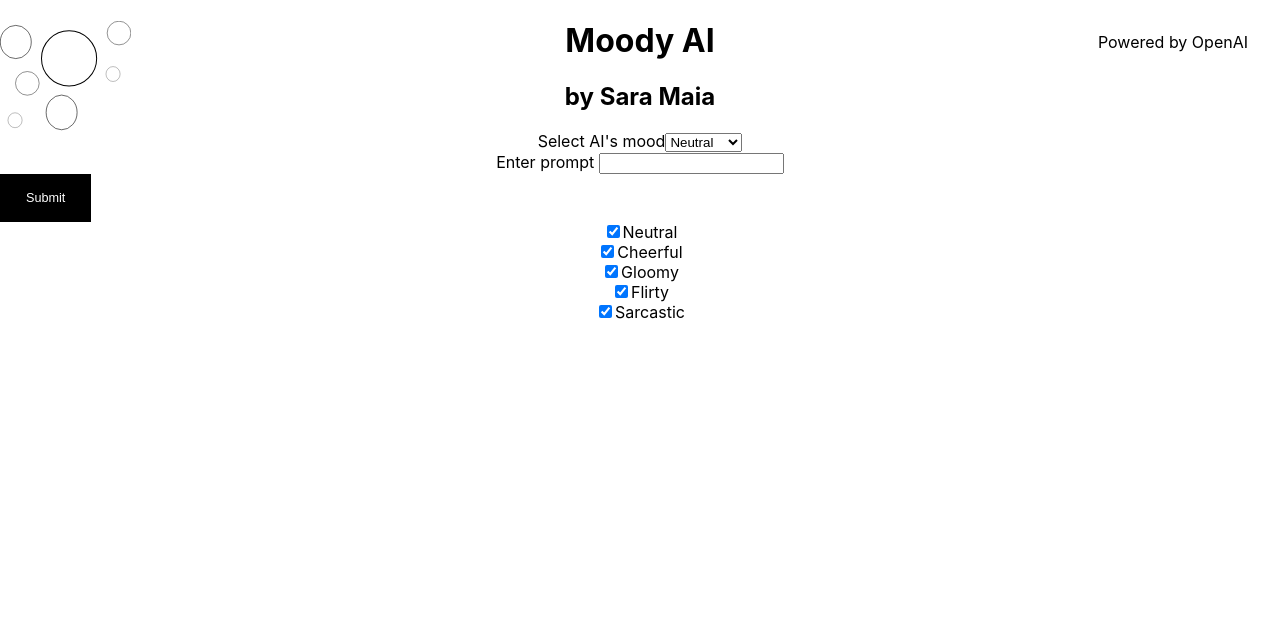
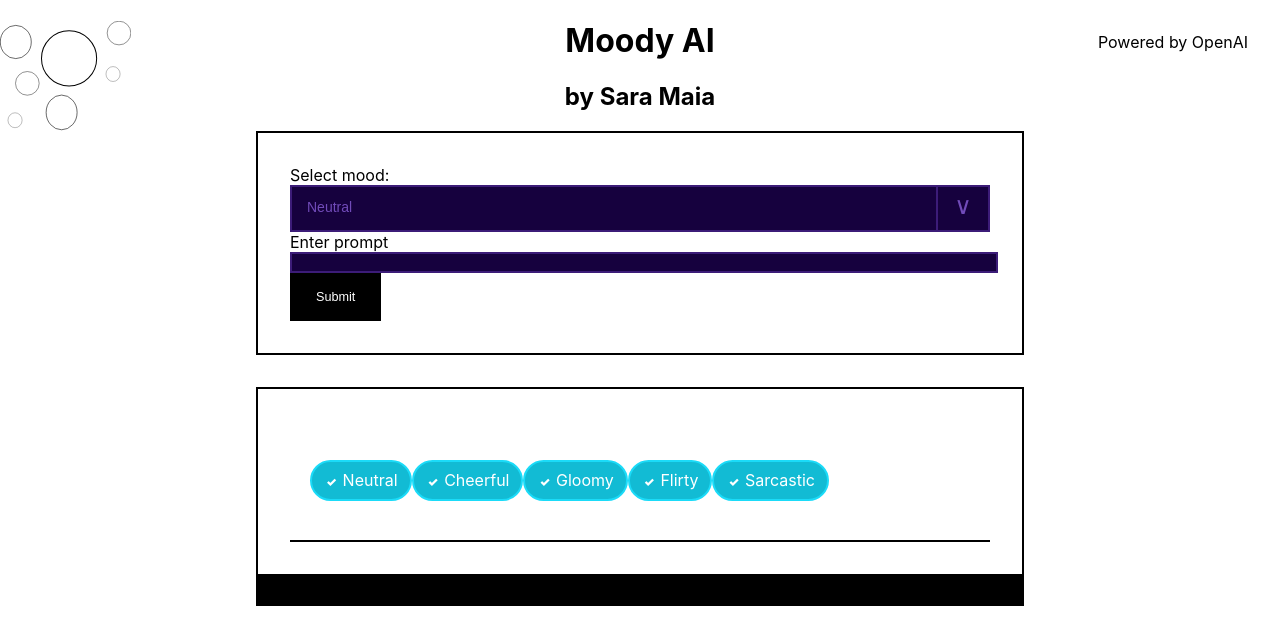
Before and after one commit to scmaia/openai-challenge, a React (Create React App) app: page / in a window 1280 px wide. Shown: the top 644 px of the page. Built offline with nearby package versions, Linux system fonts and the light colour scheme.

Commit message:
initial styling

```diff
--- a/src/App.scss
+++ b/src/App.scss
@@ -1,5 +1,5 @@
 .App {
-  text-align: center;
+
 }
 
 .App-header {
--- /dev/null
+++ b/src/Components/Form/Form.scss
@@ -0,0 +1,14 @@
+.form {
+    &__label {
+
+    }
+
+    &__field {
+        display: block;
+        width: 100%;
+        min-width: 180px;
+        margin: 0 auto;
+        border: 2px solid #3C1C78;
+        background-color: #16013E;
+    }
+}
--- a/src/Components/Form/Form.tsx
+++ b/src/Components/Form/Form.tsx
@@ -1,4 +1,4 @@
-// import './Form.scss';
+import './Form.scss';
 import Button from '../Button/Button';
 import React, {useState} from 'react';
 
@@ -23,7 +23,7 @@ const Form:React.FC<IFormProps> = ({ handleRequest }) => {
 
     return (
         <form className="form" onSubmit={handleSubmitForm}>
-            <label htmlFor='prompt'>Enter prompt </label>
+            <label htmlFor='prompt' className="form__label">Enter prompt </label>
             <input className='form__field' type='text' name='prompt' value={prompt} onChange={handlePromptChange} />
             <div className="form__buttons">
                 <Button text="Submit" type='submit'/>
--- a/src/Components/MoodSelector/MoodSelector.scss
+++ b/src/Components/MoodSelector/MoodSelector.scss
@@ -0,0 +1,60 @@
+@use '../../styles/partials/keyframes' as *;
+
+.mood {
+    &__header {
+        text-align: left;
+        margin: 0;
+    }
+
+    &__select {
+        position: relative;
+        display: block;
+        max-width: 100%;
+        min-width: 180px;
+        margin: 0 auto;
+        border: 2px solid #3C1C78;
+        background-color: #16013E;
+        --slice-0: inset(50% 50% 50% 50%);
+        --slice-1: inset(80% -6px 0 0);
+        --slice-2: inset(50% -6px 30% 0);
+        --slice-3: inset(10% -6px 85% 0);
+        --slice-4: inset(40% -6px 43% 0);
+        --slice-5: inset(80% -6px 5% 0);
+
+        &:hover {
+            animation: 0.1s glitch;
+            animation-timing-function: steps(2, end);
+        }
+
+        &::after {
+            position: absolute;
+            right: 0;
+            top: 0;
+            width: 50px;
+            height: 100%;
+            line-height: 38px;
+            content: '\2228';
+            text-align: center;
+            color: #714BB9;
+            font-size: 24px;
+            border-left: 2px solid #3C1C78;
+            pointer-events: none;
+        }
+    }
+
+    &__field {
+        border: none;
+        outline: none;
+        background: transparent;
+        -webkit-appearance: none;
+        -moz-appearance: none;
+        appearance: none;
+        border-radius: 0;
+        margin: 0;
+        display: block;
+        width: 100%;
+        padding: 12px 55px 15px 15px;
+        font-size: 14px;
+        color: #714BB9;
+    }
+}
--- a/src/Components/MoodSelector/MoodSelector.tsx
+++ b/src/Components/MoodSelector/MoodSelector.tsx
@@ -1,4 +1,4 @@
-// import './MoodSelector.scss';
+import './MoodSelector.scss';
 import { Moods } from "../../pages/Main/Main";
 
 interface IMoodSelectorProps {
@@ -14,12 +14,14 @@ const MoodSelector:React.FC<IMoodSelectorProps> = ({ mood, handleMoodChange }) =
 
     return (
         <form className="mood">
-            <label htmlFor='mood'> Select AI's mood</label>
-            <select className='mood__field' name="mood" value={mood} onChange={handleInputChange}>
-                {Object.entries(Moods).map(([key, value]) =>
-                    <option value={value} key={key}>{key}</option>
-                )}
-            </select>
+            <p className="mood__header">Select mood:</p>
+            <label htmlFor='mood' className="mood__select">
+                <select className='mood__field' name="mood" value={mood} onChange={handleInputChange}>
+                    {Object.entries(Moods).map(([key, value]) =>
+                        <option value={value} key={key}>{key}</option>
+                    )}
+                </select>
+            </label>
         </form>
     );
 };
--- /dev/null
+++ b/src/Components/ResponseCard/ResponseCard.scss
@@ -0,0 +1,7 @@
+.response {
+    border-top: 2px dashed black;
+
+    &:first-of-type {
+        border-top: none;
+    }
+}
--- a/src/Components/ResponseCard/ResponseCard.tsx
+++ b/src/Components/ResponseCard/ResponseCard.tsx
@@ -1,4 +1,4 @@
-// import './ResponseCard.scss';
+import './ResponseCard.scss';
 
 interface IRespondeCardProps {
     prompt:string;
--- a/src/pages/Main/Main.scss
+++ b/src/pages/Main/Main.scss
@@ -1,7 +1,94 @@
 .main {
+
+    &__header {
+        text-align: center;
+    }
+
     &__credits {
         position: absolute;
         top: 1rem;
         right: 2rem;
     }
+
+    &__section {
+        width: 60%;
+        max-width: 50rem;
+        min-width: 20rem;
+        margin: auto;
+        padding: 2rem;
+        box-sizing: border-box;
+        border: 2px solid black;
+    }
+
+    &__inputs {
+        margin-bottom: 2rem;
+    }
+
+    &__outputs {
+        border-bottom: none;
+        margin-bottom: 0;
+    }
+
+    &__filters {
+        list-style: none;
+        padding: 20px;
+    }
+
+    &__filter {
+        display: inline;
+    }
+
+    &__filter-label {
+        display: inline-block;
+        background-color: rgba(255, 255, 255, .9);
+        border: 2px solid rgba(139, 139, 139, .3);
+        color: #adadad;
+        border-radius: 25px;
+        white-space: nowrap;
+        margin: 3px 0px;
+        padding: 8px 12px;
+        cursor: pointer;
+
+        &::before {
+            display: inline-block;
+            font-style: normal;
+            font-variant: normal;
+            text-rendering: auto;
+            font-weight: 900;
+            font-size: 12px;
+            padding: 2px 6px 2px 2px;
+            content: "\271B";
+        }
+    }
+
+    &__filter-input {
+        display: absolute;
+        position: absolute;
+        opacity: 0;
+
+        &:checked + .main__filter-label{
+            border: 2px solid #1bdbf8;
+            background-color: #12bbd4;
+            color: #fff;
+        }
+
+        &:checked + .main__filter-label::before {
+            content: "\2713";
+        }
+    }
+
+    &__responses {
+        border-top: 2px solid black;
+        position: relative;
+    }
+
+    &__jagged {
+        height: 2rem;
+        background-color: black;
+        width: 60%;
+        max-width: 50rem;
+        min-width: 20rem;
+        margin: auto;
+        margin-bottom: 4rem;
+    }
 }
--- a/src/pages/Main/Main.tsx
+++ b/src/pages/Main/Main.tsx
@@ -6,6 +6,7 @@ import Decoration from '../../components/Decoration/Decoration';
 import MoodSelector from '../../components/MoodSelector/MoodSelector';
 import Form from '../../components/Form/Form';
 import ResponseCard from '../../components/ResponseCard/ResponseCard';
+// import typewritterLeft from '../../assets/imgs/typewritter-left.svg';
 
 const API_URL="https://api.openai.com/v1/engines/text-davinci-002/completions";
 
@@ -136,37 +137,40 @@ const Main:React.FC = () => {
 
     return (
         <div className="main">
-            <header>
+            <header className="main__header">
                 <Decoration mood={mood}/>
                 <h1>Moody AI</h1>
                 <h2>by Sara Maia</h2>
                 <p className='main__credits'>Powered by OpenAI</p>
             </header>
             <main>
-                <section>
+                <section className="main__inputs main__section">
                     <MoodSelector handleMoodChange={handleMoodChange} mood={mood}/>
                     {loading
                         ? <p>processing...</p>
                         : <Form handleRequest={handleRequest} />
                     }
                 </section>
-                <section>
+                <section className="main__outputs main__section">
                     <div>
-                        <form>
+                        <ul className='main__filters'>
                             {Object.entries(Moods).map(([key, value]: [string, Moods]) =>
-                                <div key={`checkbox-${key}`}>
+                                <li key={`checkbox-${key}`} className='main__filter'>
                                     <input
+                                        className='main__filter-input'
                                         type="checkbox"
                                         name={key}
+                                        id={key}
                                         value={moodFilters[value as keyof MoodsObj]}
                                         checked={Boolean(moodFilters[value as keyof MoodsObj])}
                                         onChange={() => handleMoodCheckbox(value as keyof MoodsObj)}
                                     />
-                                    <label htmlFor={key}>{key}</label>
+                                    <label htmlFor={key} className='main__filter-label'>{key}</label>
+                                </li>
+                            )}
+                        </ul>
                     </div>
-                            )}
-                        </form>
-                    </div>
+                    <div className='main__responses'>
                         {filteredResponses.map((response) =>
                             <ResponseCard
                                 key={response.id}
@@ -177,7 +181,10 @@ const Main:React.FC = () => {
                                 timestamp={response.timestamp}
                             />
                         )}
+                        {/* <img src={typewritterLeft}/> */}
+                    </div>
                 </section>
+                <div className='main__jagged'/>
             </main>
         </div>
     );
--- a/src/styles/partials/_keyframes.scss
+++ b/src/styles/partials/_keyframes.scss
@@ -1,3 +1,50 @@
+@keyframes glitch {
+  0% {
+    clip-path: var(--slice-1);
+    transform: translate(-20px, -10px);
+  }
+  10% {
+    clip-path: var(--slice-3);
+    transform: translate(10px, 10px);
+  }
+  20% {
+    clip-path: var(--slice-1);
+    transform: translate(-10px, 10px);
+  }
+  30% {
+    clip-path: var(--slice-3);
+    transform: translate(0px, 5px);
+  }
+  40% {
+    clip-path: var(--slice-2);
+    transform: translate(-5px, 0px);
+  }
+  50% {
+    clip-path: var(--slice-3);
+    transform: translate(5px, 0px);
+  }
+  60% {
+    clip-path: var(--slice-4);
+    transform: translate(5px, 10px);
+  }
+  70% {
+    clip-path: var(--slice-2);
+    transform: translate(-10px, 10px);
+  }
+  80% {
+    clip-path: var(--slice-5);
+    transform: translate(20px, -10px);
+  }
+  90% {
+    clip-path: var(--slice-1);
+    transform: translate(-10px, 0px);
+  }
+  100% {
+    clip-path: var(--slice-1);
+    transform: translate(0);
+  }
+}
+
 @keyframes spinner {
     0% { transform: rotate(0deg); }
     100% { transform: rotate(360deg); }
```
Also changed, not shown: src/assets/imgs/typewritter-left.svg (added), src/assets/imgs/typewritter-right.svg (added). Lines whose indentation alone changed are shown as unchanged.
